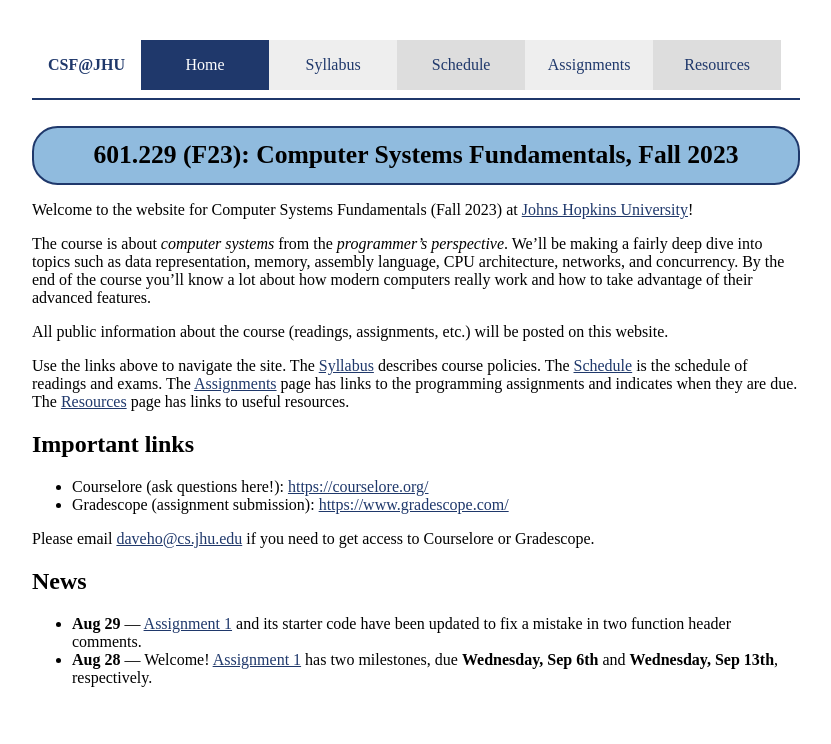
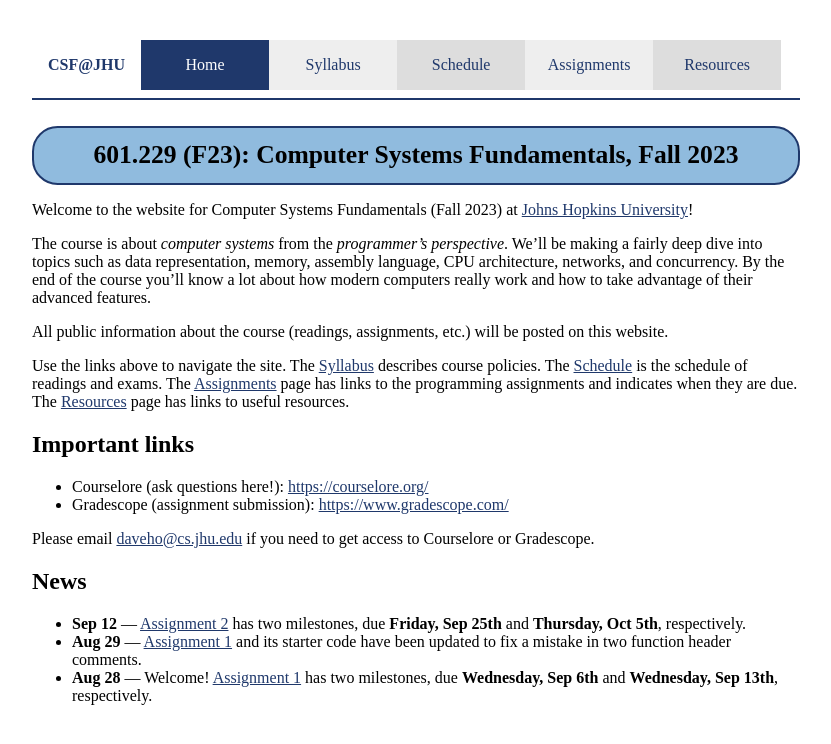
Before and after one commit to jhucsf/fall2023, a Jekyll site: the page built from index.md, in a window 1280 px wide. Shown: the top 744 px of the page, without its empty margins (224-1055 px from the left). Built offline with Jekyll 4.4.1, drawn with Linux system fonts in a browser that asks for light colours.

Commit message:
link to assignment 2

```diff
--- a/index.md
+++ b/index.md
@@ -33,6 +33,8 @@ Gradescope.
 
 ## News
 
+* **Sep 12** — [Assignment 2](assign/assign02.html) has two milestones, due
+  **Friday, Sep 25th** and **Thursday, Oct 5th**, respectively.
 * **Aug 29** — [Assignment 1](assign/assign01.html) and its starter code have
   been updated to fix a mistake in two function header comments.
 * **Aug 28** — Welcome! [Assignment 1](assign/assign01.html) has two milestones,
```
